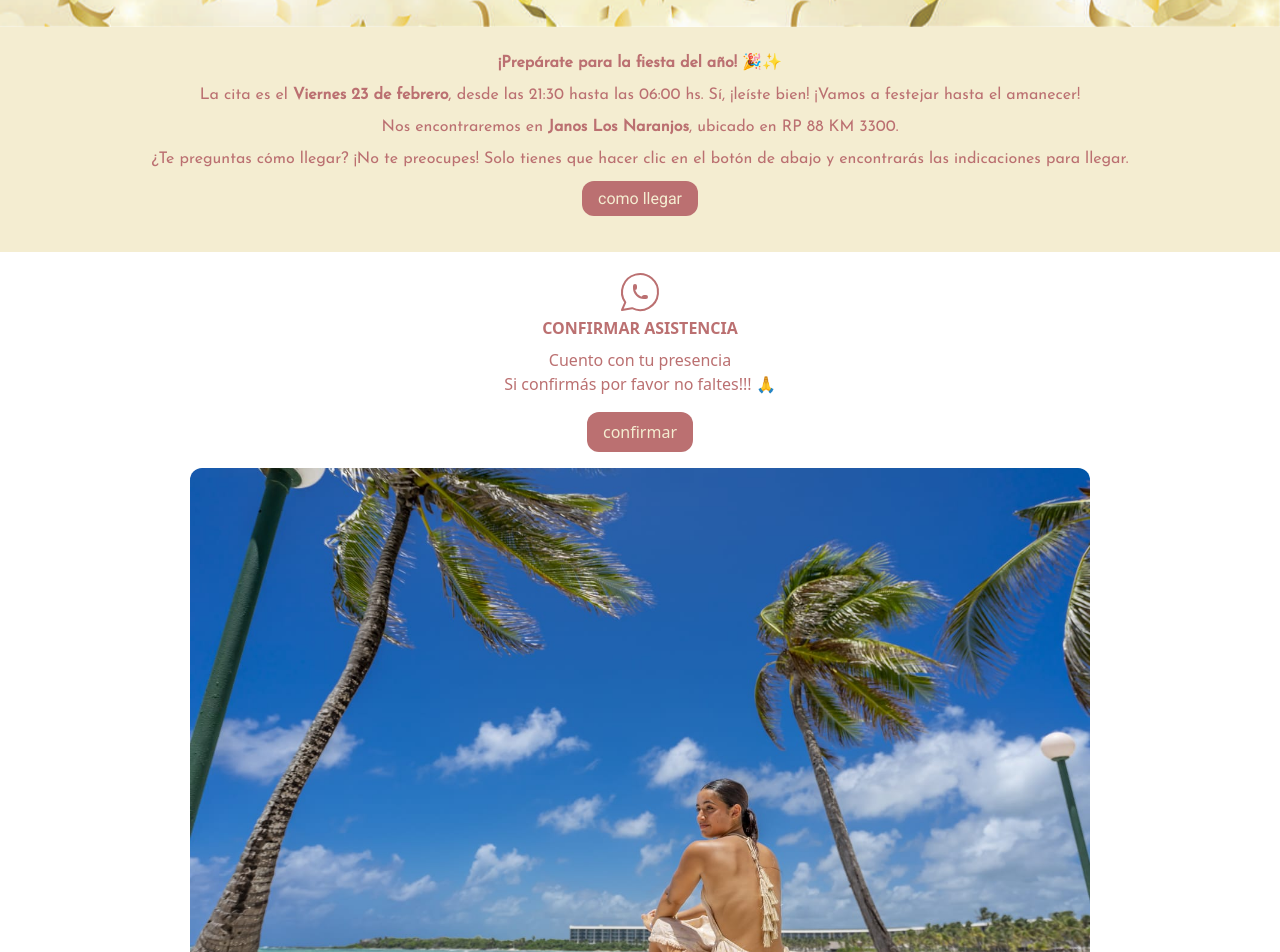
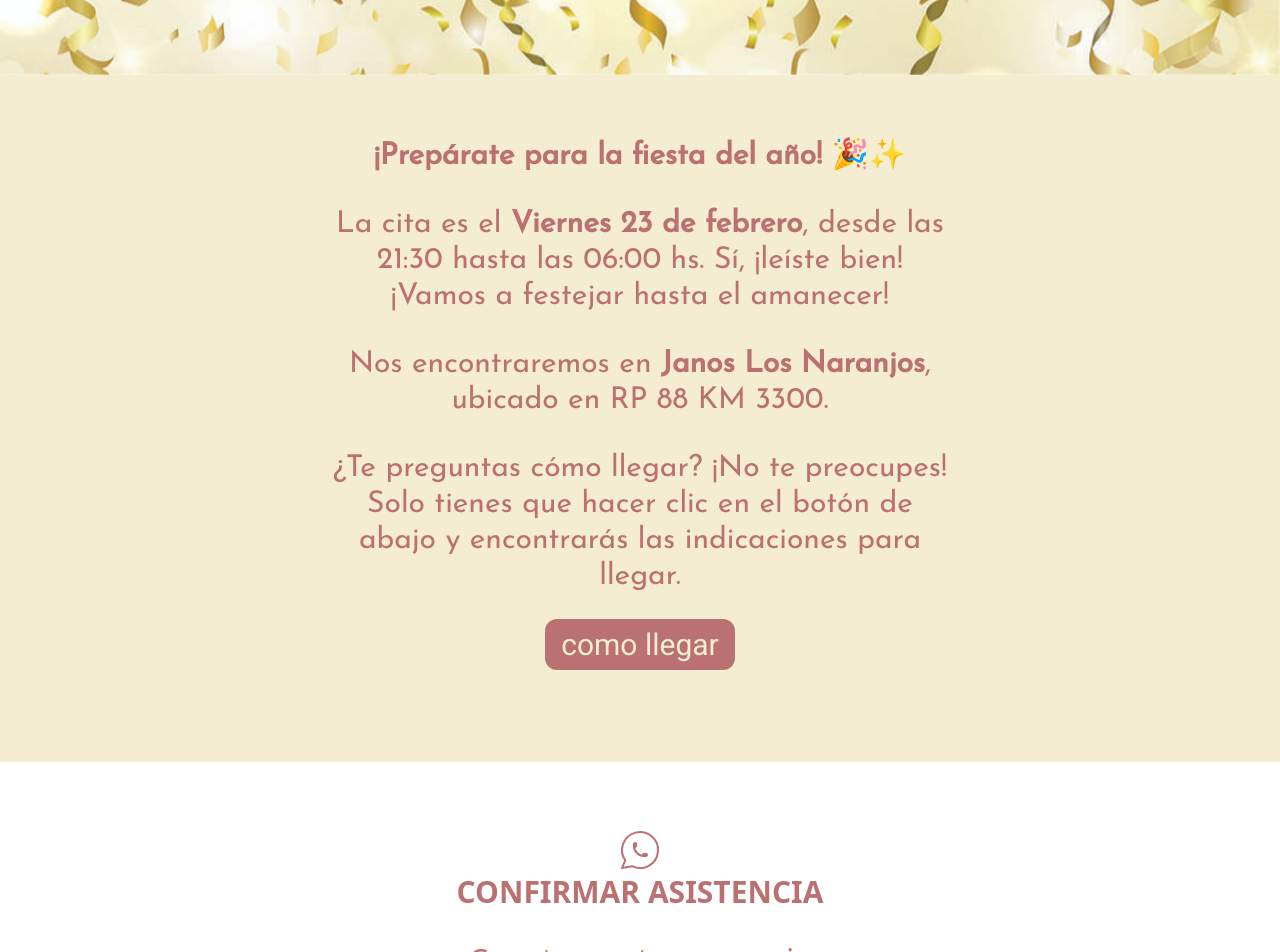
Before and after one commit to mdq4all/Cumple-sofi-15, a Next.js app: page / in a window 1280 px wide. Shown: the part 1380-2332 px from the top of the page. Built offline with nearby package versions, Linux system fonts and the light colour scheme; a web font is replaced by a local one.

Commit message:
agregado de animaciones

```diff
--- a/src/app/globals.css
+++ b/src/app/globals.css
@@ -90,3 +90,15 @@
 .shadow-text {
 	text-shadow: 4px 4px 2px rgba(0, 0, 0, 0.7);
 }
+
+@keyframes bottomEntrance {
+	0% {
+		opacity: 0;
+		transform: translateY(50px);
+	}
+
+	100% {
+		opacity: 1;
+		transform: translateY(0);
+	}
+}
--- a/src/components/Attendance.jsx
+++ b/src/components/Attendance.jsx
@@ -2,11 +2,13 @@
 
 import Image from "next/image";
 import WatsappLogo from "../../public/WatsappLogo";
+import { useInView } from "framer-motion";
+import { useRef } from "react";
 
 const Attendance = () => {
   const WhatsAppMessage = () => {
-    const phoneNumber = "2233057530";
-    const message = encodeURIComponent("Hola, ¿cómo estás?"); // Reemplaza con tu mensaje
+    const phoneNumber = "2235357272";
+    const message = encodeURIComponent("Hola, quiero confirmar!!!");
 
     const WhatsAppLink = `https://wa.me/${phoneNumber}&text=${message}`;
 
@@ -14,13 +16,16 @@ const Attendance = () => {
     window.location.href = WhatsAppLink;
   };
 
+  const ref = useRef(null)
+  const isInView = useInView(ref , { once: true })
+
   return (
-    <div className="flex flex-col items-center p-4 text-secondary">
+    <div className="flex flex-col items-center p-4 text-secondary md:p-16 md:text-3xl">
       <WatsappLogo />
-      <h2 className="font-bold mb-2">CONFIRMAR ASISTENCIA</h2>
+      <h2 className="font-bold mb-2 md:mb-8">CONFIRMAR ASISTENCIA</h2>
       <p>Cuento con tu presencia</p>
-      <p>Si confirmás por favor no faltes!!! 🙏</p>
-      <div className="my-4">
+      <p className="md:mb-8">Si confirmás por favor no faltes!!! 🙏</p>
+      <div className="my-4 md:mb-8">
         <button
           className="bg-secondary text-primary px-4 py-2 rounded-xl"
           onClick={WhatsAppMessage}
@@ -28,7 +33,7 @@ const Attendance = () => {
           confirmar
         </button>
       </div>
-      <div className="flex flex-col gap-4">
+      <div ref={ref} className={`flex flex-col gap-4 md:grid md:grid-cols-2 ${isInView ? 'animate-name_entrance' : ''}`}>
         <Image
           src="/i2.jpeg"
           width={900}
--- a/src/components/Counter.jsx
+++ b/src/components/Counter.jsx
@@ -37,10 +37,10 @@ const Counter = () => {
 
   return (
     <div className="bg-primary text-secondary">
-      <h3 className="text-center pb-2 pt-4 font-roboto text-xl text-white">
+      <h3 className="text-center pb-2 pt-4 font-roboto text-xl md:text-3xl text-white">
         faltan:
       </h3>
-      <div className="flex items-center justify-center gap-x-2 py-2 font-josefina">
+      <div className="flex items-center justify-center gap-x-2 md:gap-x-6 py-2 font-josefina md:text-3xl md:py-4">
         <div className="text-center">
           <p>Días</p>
           <p>{timeLeft.days}</p>
--- a/src/components/Footer.jsx
+++ b/src/components/Footer.jsx
@@ -1,13 +1,19 @@
-import Image from "next/image";
+import { useRef } from "react";
 import StarsIcon from "../../public/StarsIcon";
+import { useInView } from "framer-motion";
 
 const Footer = () => {
+  const ref = useRef(null);
+  const isInView = useInView(ref, { once: true });
+
   return (
-    <div className="flex flex-col items-center gap-x-4 p-4 text-center text-secondary">
+    <div className="flex flex-col items-center gap-x-4 p-4 text-center text-secondary font-josefina md:text-3xl md:py-8">
       <div className="py-2">
         <StarsIcon />
       </div>
-      <p>¡Gracias por acompañarme en este momento tan importante! 💕</p>
+      <p ref={ref} className={`${isInView ? "animate-textEntrance" : ""}`}>
+        ¡Gracias por acompañarme en este momento tan importante! 💕
+      </p>
       <div className="py-2">
         <StarsIcon />
       </div>
--- a/src/components/Gifts.jsx
+++ b/src/components/Gifts.jsx
@@ -1,14 +1,23 @@
-import Image from "next/image";
 import Gift from "../../public/Gift";
+import { useRef } from "react";
+import { useInView } from "framer-motion";
 
 const Gifts = () => {
+  const ref = useRef(null);
+  const isInView = useInView(ref, { once: true });
+
   return (
-    <div className="flex flex-col justify-center items-center p-4 bg-primary text-secondary text-center font-josefina">
+    <div className="flex flex-col justify-center items-center p-4 bg-primary text-secondary text-center font-josefina md:text-3xl md:py-8">
       <Gift />
-      <p className="mt-4">Si deseás regalarme algo podés colaborar con mis sueños.</p>
-      <p className="mt-4">
-      En el salón dispondremos de una urna para depositar sobres. ¡Muchas gracias!
-      </p>
+      <div ref={ref} className={`${isInView ? 'animate-textEntrance': ''}`}>
+        <p className="mt-4">
+          Si deseás regalarme algo podés colaborar con mis sueños.
+        </p>
+        <p className="mt-4">
+          En el salón dispondremos de una urna para depositar sobres. ¡Muchas
+          gracias!
+        </p>
+      </div>
     </div>
   );
 };
--- a/src/components/Instagram.jsx
+++ b/src/components/Instagram.jsx
@@ -1,20 +1,28 @@
+import { useInView } from "framer-motion";
 import Image from "next/image";
 import Link from "next/link";
+import { useRef } from "react";
 
 const Instagram = () => {
+  const ref = useRef(null);
+  const isInView = useInView(ref, { once: true });
+
   return (
-    <div className="flex flex-col items-center bg-secondary text-primary p-4 text-center font-josefina">
+    <div className="flex flex-col items-center bg-secondary text-primary p-4 text-center font-josefina md:text-3xl">
       <Image
         src="/instagramLogo.svg"
         width={128}
         height={128}
         alt="instagram logo"
       />
-      <p className="text-2xl mb-2">@sofipognodeo</p>
-      <p className="mb-2">
+      <div ref={ref} className={`${isInView ? 'animate-textEntrance' : ''}`}>
+        <p className="text-2xl mb-2 md:mb-8">@sofipognodeo</p>
+        <p className="mb-2 md:mb-8">
           Seguime en mi cuenta de Instagram y etiquetame en tus fotos y videos.
         </p>
-      <p>Podrás ver todas las fotos de la fiesta desde mi cuenta!</p>
+        <p className="mb-2 md:mb-8">
+          Podrás ver todas las fotos de la fiesta desde mi cuenta!
+        </p>
         <Link
           href="https://www.instagram.com/sofipognodeo"
           className="bg-primary text-secondary rounded-xl px-4 py-2 my-2"
@@ -23,6 +31,7 @@ const Instagram = () => {
           ver mi instagram
         </Link>
       </div>
+    </div>
   );
 };
 
--- a/src/components/Party.jsx
+++ b/src/components/Party.jsx
@@ -1,43 +1,50 @@
 "use client";
 
 import Image from "next/image";
-import { useEffect } from "react";
 import Link from "next/link";
+import { useInView } from "framer-motion";
+import { useRef } from "react";
 
 const Party = () => {
+  const ref = useRef(null)
+  const isInView = useInView(ref , { once: true})
+
   return (
     <div>
       <div className="relative">
         <Image
           src="/goldenBalloons.jpg"
           width={1980}
-          height={100}
+          height={50}
           alt="fiesta"
           priority
         />
-        <p className="absolute top-1/2 left-1/2 -translate-x-1/2 -translate-y-1/2 font-josefina text-5xl text-[#ffffff] tracking-widest animate-party shadow-text">
+        <p className="absolute top-1/2 left-1/2 -translate-x-1/2 -translate-y-1/2 font-josefina text-5xl text-[#ffffff] tracking-widest animate-party shadow-text md:text-9xl">
           fiesta!!!
         </p>
       </div>
-      <div className="px-4 py-6 text-center text-secondary font-josefina bg-primary">
-        <p className="font-bold mb-2">
+      <div className="flex justify-center px-4 py-6 text-center text-secondary font-josefina bg-primary md:text-3xl md:py-16">
+        <div className={`md:w-1/2 ${isInView ? 'animate-textEntrance' : 'opacity-0'}`} ref={ref}>
+          <p  className={`font-bold mb-4 md:mb-8  duration-1000 `}>
             ¡Prepárate para la fiesta del año! 🎉✨
           </p>
-        <p className="mb-2">
-          La cita es el <span className="font-bold">Viernes 23 de febrero</span>
-          , desde las 21:30 hasta las 06:00 hs. Sí, ¡leíste bien! ¡Vamos a
-          festejar hasta el amanecer!
+          <p className="mb-2 md:mb-8">
+            La cita es el{" "}
+            <span className="font-bold">Viernes 23 de febrero</span>, desde las
+            21:30 hasta las 06:00 hs. Sí, ¡leíste bien! ¡Vamos a festejar hasta
+            el amanecer!
           </p>
-        <p className="mb-2">
+          <p className="mb-2 md:mb-8">
             Nos encontraremos en{" "}
             <span className="font-bold">Janos Los Naranjos</span>, ubicado en RP
             88 KM 3300.
           </p>
-        <p className="mb-2">
+          <p className="mb-2 md:mb-8">
             ¿Te preguntas cómo llegar? ¡No te preocupes! Solo tienes que hacer
-          clic en el botón de abajo y encontrarás las indicaciones para llegar.
+            clic en el botón de abajo y encontrarás las indicaciones para
+            llegar.
           </p>
-        <div className="my-4">
+          <div className="my-4 md:mb-8">
             <Link
               href="/maps"
               target="_blank"
@@ -48,6 +55,7 @@ const Party = () => {
           </div>
         </div>
       </div>
+    </div>
   );
 };
 
--- a/tailwind.config.js
+++ b/tailwind.config.js
@@ -20,12 +20,14 @@ module.exports = {
     colors: {
       primary: '#F4EDD1',
       secondary: '#BB7071',
+
     },
     animation: {
       'name_entrance': 'fadeEntrance 4s ease 0s 1 normal forwards',
       'title_entrance': 'fadeEntrance 4s ease 2s 1 normal forwards',
       'slide_down': 'slideDown 2s ease 2s infinite normal forwards',
       'party': 'fiesta 2s ease 0s infinite normal both',
+      'textEntrance': 'bottomEntrance 2s ease 0s 1 normal forwards',
     },
   },
   plugins: [],
```
Lines whose indentation alone changed are shown as unchanged.
